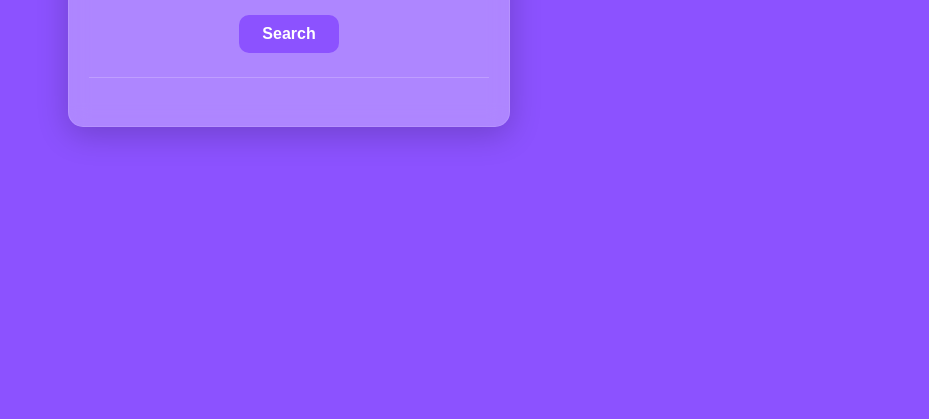
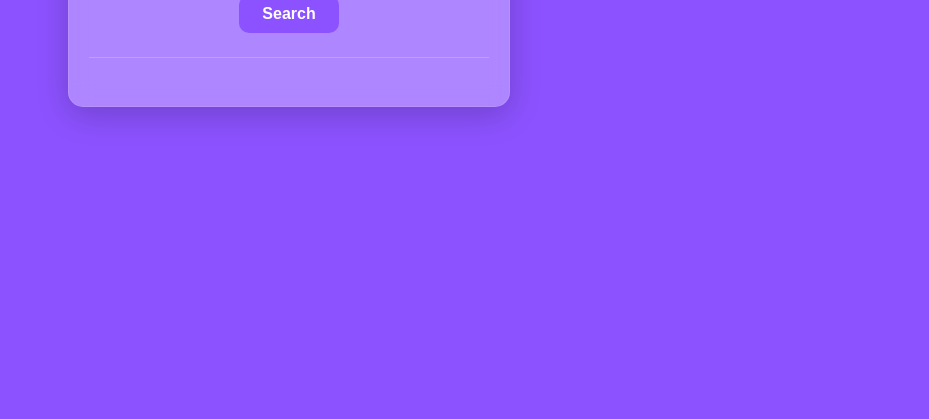
Before and after one commit to codewithharshsingh/weather-app-for-download, a website: page index.html in a window 1280 px wide. Shown: the part 421-840 px from the top of the page, without its empty margins (351-1280 px from the left). After the commit the page ends 800 px from the top, so only its background shows below. Drawn offline with Linux system fonts and the light colour scheme.

Commit message:
Fix spacing issue on window screens

```diff
--- a/style.css
+++ b/style.css
@@ -291,3 +291,9 @@ input:checked + .slider:before {
     margin-top: 40px; /* ✅ Add space below Theme switch */
   }
 }
+
+@media (min-height: 720px) {
+  body {
+    padding: 0;
+  }
+}
```
